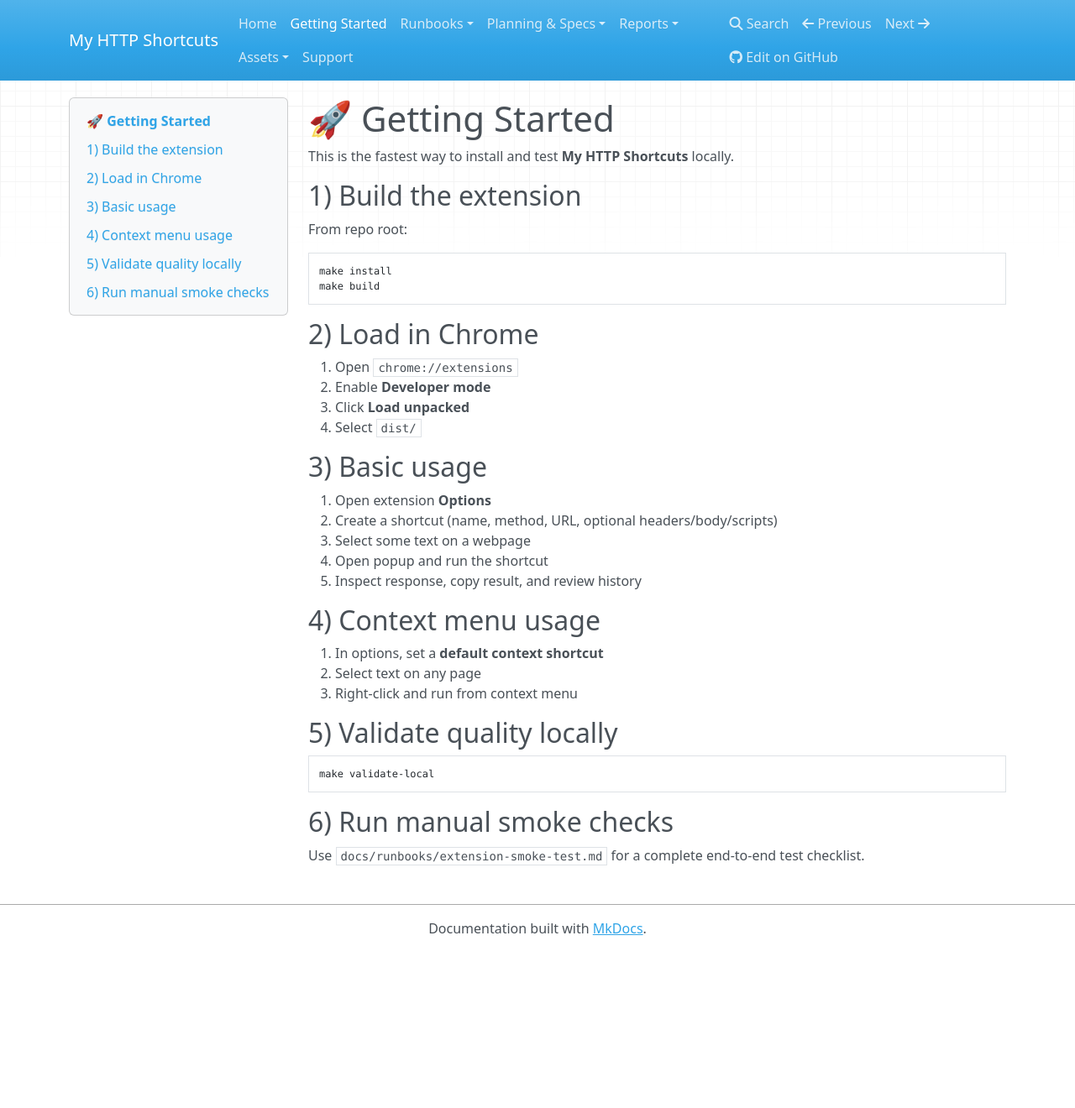
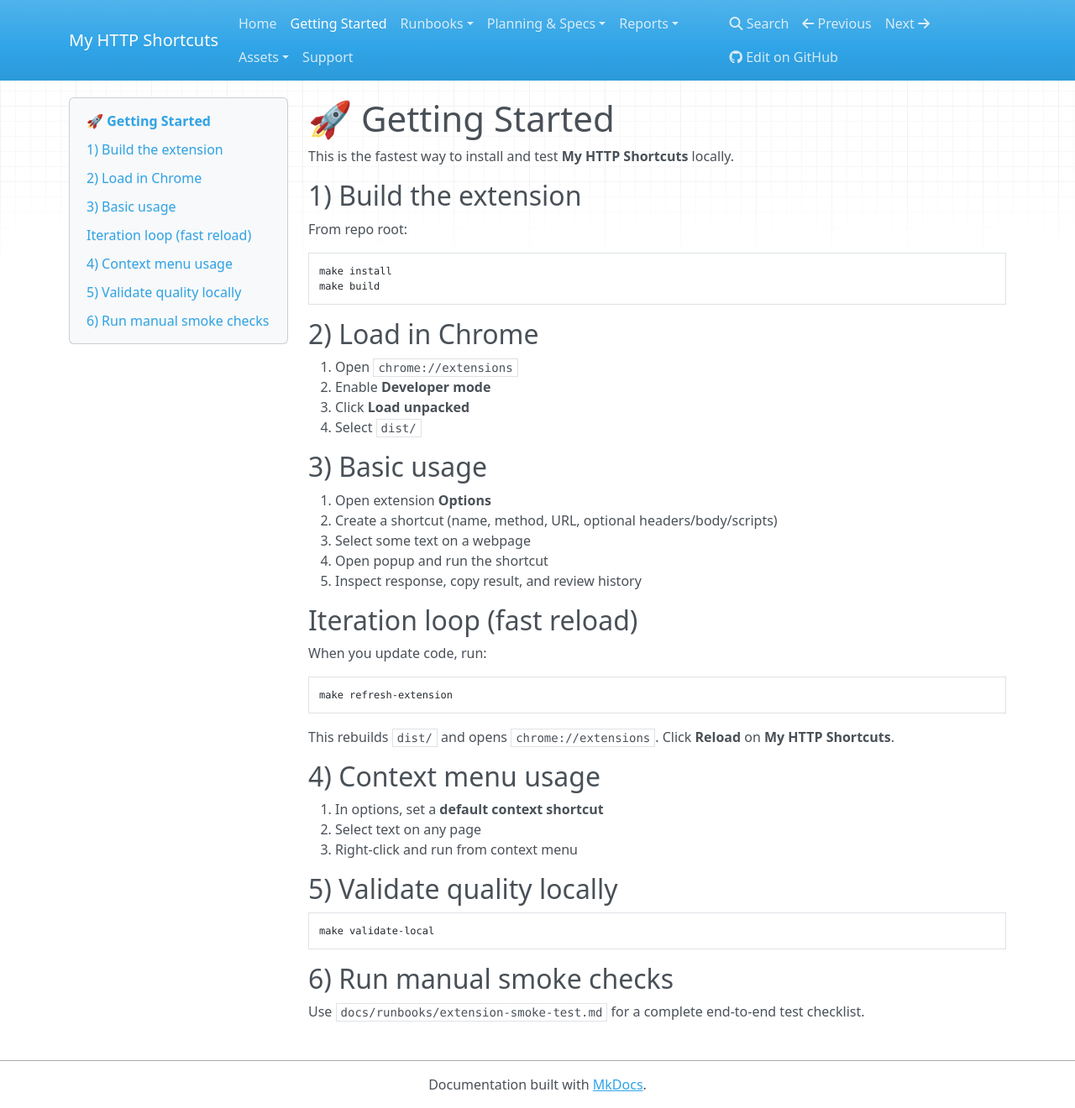
Before and after one commit to dmoliveira/my_http_shortcuts, an MkDocs documentation site: the page built from docs/getting-started.md, in a window 1280 px wide and 1320 px high. Shown: the whole window at 84% size. Built offline with MkDocs 1.6.1, drawn with Linux system fonts in a browser that asks for light colours; nearby versions of some CDN libraries.

Commit message:
add fast extension refresh command and docs

````diff
--- a/docs/getting-started.md
+++ b/docs/getting-started.md
@@ -26,6 +26,16 @@ make build
 4. Open popup and run the shortcut
 5. Inspect response, copy result, and review history
 
+## Iteration loop (fast reload)
+
+When you update code, run:
+
+```bash
+make refresh-extension
+```
+
+This rebuilds `dist/` and opens `chrome://extensions`. Click **Reload** on **My HTTP Shortcuts**.
+
 ## 4) Context menu usage
 
 1. In options, set a **default context shortcut**
````
Also changed, not shown: README.md (+9 -0 lines), docs/index.md (+1 -0 lines), docs/runbooks/extension-smoke-test.md (+8 -0 lines), 1 other file.
